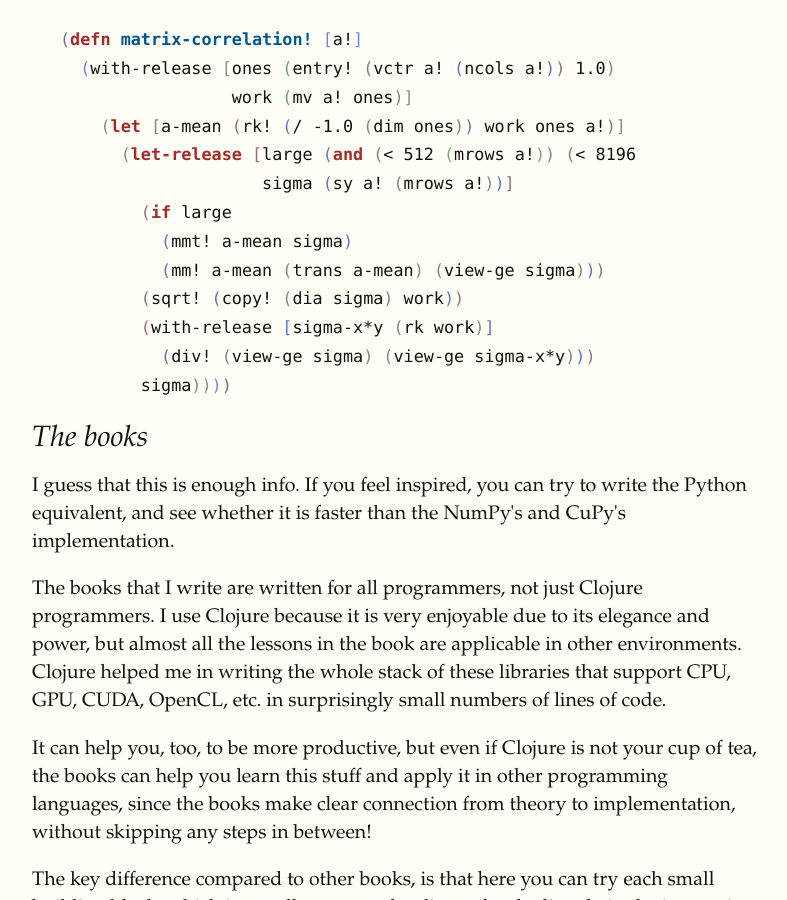
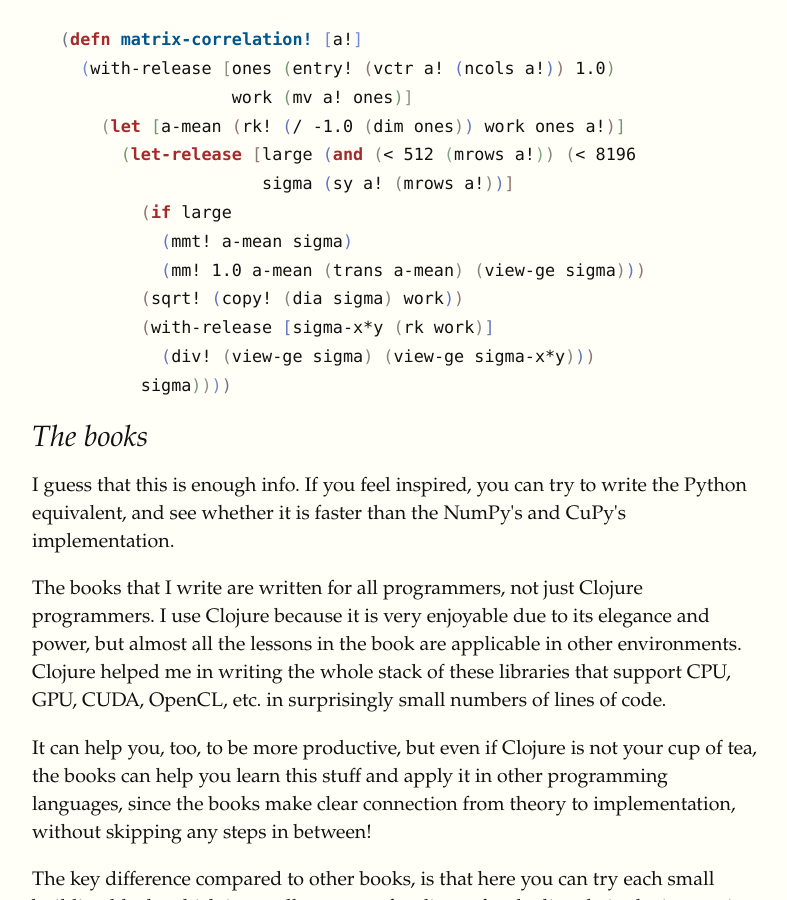
Before and after one commit to blueberry/blueberry.github.io, a Jekyll site: the page built from _posts/2020-04-14-Clojure-Numpy-Cupy-CPU-GPU-2.html, in a window 1280 px wide and 900 px high, scrolled down 5078 px. Shown: the whole window, without its empty margins (96-883 px from the left). Built offline with Jekyll 4.4.1, drawn with Linux system fonts in a browser that asks for light colours; comment, search, counter and statistics services are not loaded.

Commit message:
Fixed typo.

```diff
--- a/_posts/2020-04-14-Clojure-Numpy-Cupy-CPU-GPU-2.html
+++ b/_posts/2020-04-14-Clojure-Numpy-Cupy-CPU-GPU-2.html
@@ -421,7 +421,7 @@ longer, but, hey, everything for performance! :)
                     sigma <span style="color: #6276ba;">(</span>sy a! <span style="color: #858580;">(</span>mrows a!<span style="color: #858580;">)</span><span style="color: #6276ba;">)</span><span style="color: #907373;">]</span>
         <span style="color: #907373;">(</span><span style="color: #A52A2A; font-weight: bold;">if</span> large
           <span style="color: #6276ba;">(</span>mmt! a-mean sigma<span style="color: #6276ba;">)</span>
-          <span style="color: #6276ba;">(</span>mm! a-mean <span style="color: #858580;">(</span>trans a-mean<span style="color: #858580;">)</span> <span style="color: #858580;">(</span>view-ge sigma<span style="color: #858580;">)</span><span style="color: #6276ba;">)</span><span style="color: #907373;">)</span>
+          <span style="color: #6276ba;">(</span>mm! 1.0 a-mean <span style="color: #858580;">(</span>trans a-mean<span style="color: #858580;">)</span> <span style="color: #858580;">(</span>view-ge sigma<span style="color: #858580;">)</span><span style="color: #6276ba;">)</span><span style="color: #907373;">)</span>
         <span style="color: #907373;">(</span>sqrt! <span style="color: #6276ba;">(</span>copy! <span style="color: #858580;">(</span>dia sigma<span style="color: #858580;">)</span> work<span style="color: #6276ba;">)</span><span style="color: #907373;">)</span>
         <span style="color: #907373;">(</span>with-release <span style="color: #6276ba;">[</span>sigma-x*y <span style="color: #858580;">(</span>rk work<span style="color: #858580;">)</span><span style="color: #6276ba;">]</span>
           <span style="color: #6276ba;">(</span>div! <span style="color: #858580;">(</span>view-ge sigma<span style="color: #858580;">)</span> <span style="color: #858580;">(</span>view-ge sigma-x*y<span style="color: #858580;">)</span><span style="color: #6276ba;">)</span><span style="color: #907373;">)</span>
```
